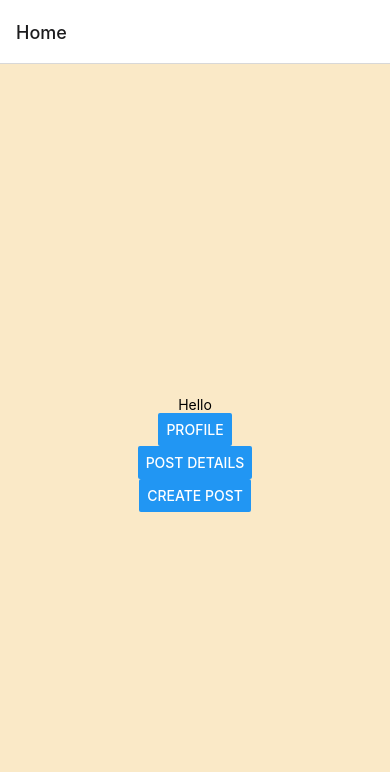
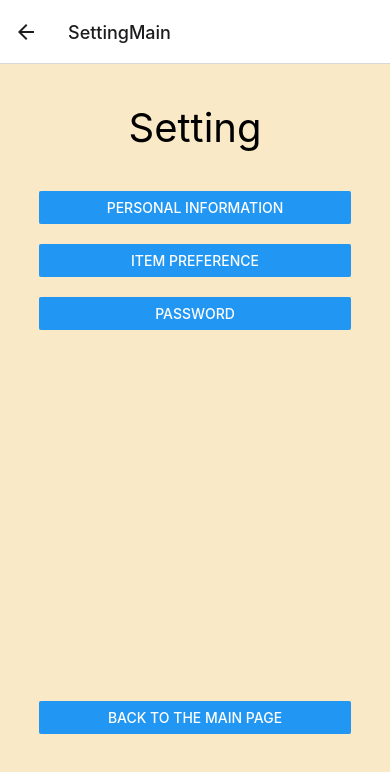
Before and after one commit to cis350/project-uniteandconquer, a React Native app in the folder uniteandconquer-mobile/: screen /SettingMain in a window 390 px wide. Shown: the top 772 px of the page. Built offline with nearby package versions, Linux system fonts and the light colour scheme.

Commit message:
Update setting main page

```diff
--- a/uniteandconquer-mobile/App.js
+++ b/uniteandconquer-mobile/App.js
@@ -10,6 +10,7 @@ import UserProfile from './components/UserProfile';
 import PostDetails from './components/PostDetails';
 import CreatePost from './components/CreatePost';
 import Comment from './components/Comment';
+import Setting from './components/SettingMain';
 
 // styling ---------
 
@@ -40,6 +41,10 @@ function HomeScreen({ navigation }) {
         title="Create Post"
         onPress={() => navigation.navigate('CreatePost')}
       />
+      <Button
+        title="Setting"
+        onPress={() => navigation.navigate('SettingMain')}
+      />
     </View>
   );
 }
@@ -54,6 +59,7 @@ export default function App() {
         <Stack.Screen name="PostDetails" component={PostDetails} />
         <Stack.Screen name="CreatePost" component={CreatePost} />
         <Stack.Screen name="Comment" component={Comment} />
+        <Stack.Screen name="SettingMain" component={Setting} />
       </Stack.Navigator>
     </NavigationContainer>
   );
--- /dev/null
+++ b/uniteandconquer-mobile/components/SettingMain.js
@@ -0,0 +1,63 @@
+import React from 'react';
+import {
+  StyleSheet, View, ScrollView, Text, Button,
+} from 'react-native';
+
+const styles = StyleSheet.create({
+  container: {
+    backgroundColor: '#FAE9C7',
+    height: '100%',
+    width: '100%',
+  },
+  buttonContainer: {
+    alignItems: 'center',
+    marginTop: '10%',
+  },
+  button: {
+    marginBottom: 20,
+    backgroundColor: '#FFD9A0',
+    width: '80%',
+  },
+  titleContainer: {
+    marginTop: '10%',
+    alignItems: 'center',
+  },
+  titleFont: {
+    fontSize: 40,
+  },
+  backButtonContainer: {
+    alignItems: 'center',
+    marginTop: '90%',
+  },
+});
+
+function Setting() {
+  return (
+    <ScrollView style={styles.container}>
+      <View style={styles.titleContainer}>
+        <Text style={styles.titleFont}>
+          Setting
+        </Text>
+      </View>
+
+      <View style={styles.buttonContainer}>
+        <View style={styles.button}>
+          <Button title="Personal Information" />
+        </View>
+        <View style={styles.button}>
+          <Button title="Item Preference" />
+        </View>
+        <View style={styles.button}>
+          <Button title="Password" />
+        </View>
+      </View>
+
+      <View style={styles.backButtonContainer}>
+        <View style={styles.button}>
+          <Button title="Back to the main page" />
+        </View>
+      </View>
+    </ScrollView>
+  );
+}
+export default Setting;
```
